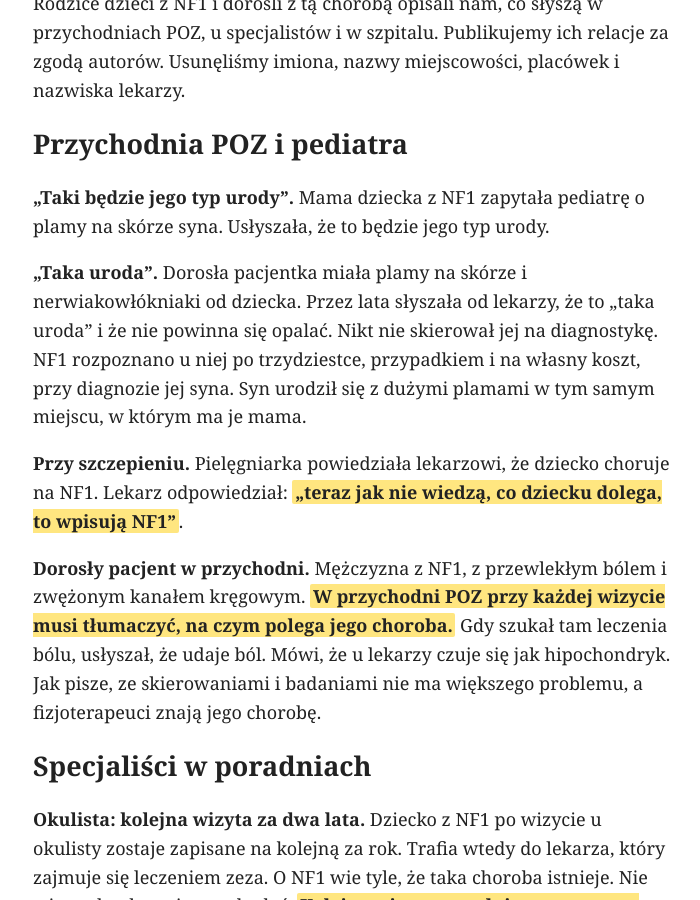
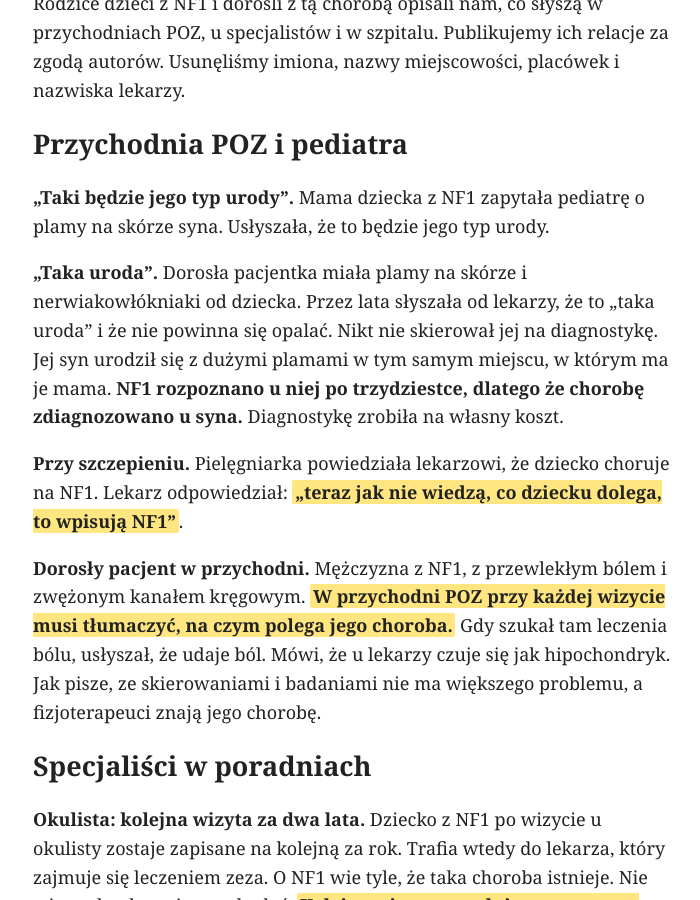
Before and after one commit to sylwiaeb/nf1news, a Jekyll site: the page built from _posts/2026-11-23-historie-pacjentow-z-nf.md, in a window 1280 px wide and 900 px high, scrolled down 564 px. Shown: the whole window, without its empty margins (287-987 px from the left). Built offline with Jekyll 4.4.1, drawn with Linux system fonts in a browser that asks for light colours; some of the changed text lies outside the part shown.

Commit message:
Szkic: diagnoza mamy po diagnozie syna
Co-Authored-By: Claude Opus 5.5 <noreply@anthropic.com>
Claude-Session: https://claude.ai/code/session_019jaYAT68TCeG7DBMMLMEMJ

```diff
--- a/_posts/2026-11-23-historie-pacjentow-z-nf.md
+++ b/_posts/2026-11-23-historie-pacjentow-z-nf.md
@@ -16,7 +16,7 @@ Rodzice dzieci z NF1 i dorośli z tą chorobą opisali nam, co słyszą w przych
 
 **„Taki będzie jego typ urody”.** Mama dziecka z NF1 zapytała pediatrę o plamy na skórze syna. Usłyszała, że to będzie jego typ urody.
 
-**„Taka uroda”.** Dorosła pacjentka miała plamy na skórze i nerwiakowłókniaki od dziecka. Przez lata słyszała od lekarzy, że to „taka uroda” i że nie powinna się opalać. Nikt nie skierował jej na diagnostykę. NF1 rozpoznano u niej po trzydziestce, przypadkiem i na własny koszt, przy diagnozie jej syna. Syn urodził się z dużymi plamami w tym samym miejscu, w którym ma je mama.
+**„Taka uroda”.** Dorosła pacjentka miała plamy na skórze i nerwiakowłókniaki od dziecka. Przez lata słyszała od lekarzy, że to „taka uroda” i że nie powinna się opalać. Nikt nie skierował jej na diagnostykę. Jej syn urodził się z dużymi plamami w tym samym miejscu, w którym ma je mama. **NF1 rozpoznano u niej po trzydziestce, dlatego że chorobę zdiagnozowano u syna.** Diagnostykę zrobiła na własny koszt.
 
 **Przy szczepieniu.** Pielęgniarka powiedziała lekarzowi, że dziecko choruje na NF1. Lekarz odpowiedział: **<mark>„teraz jak nie wiedzą, co dziecku dolega, to wpisują NF1”</mark>**.
 
@@ -49,7 +49,7 @@ Rodzice dzieci z NF1 i dorośli z tą chorobą opisali nam, co słyszą w przych
 | Gdzie | Lekarz | Co się stało |
 | --- | --- | --- |
 | POZ | pediatra | plamy na skórze: „taki będzie jego typ urody” |
-| POZ | lekarze przez lata | „taka uroda”, diagnoza NF1 po trzydziestce, na własny koszt |
+| POZ | lekarze przez lata | „taka uroda”; diagnoza NF1 po trzydziestce, bo zdiagnozowano syna |
 | POZ | lekarz przy szczepieniu | „jak nie wiedzą, co dziecku dolega, to wpisują NF1” |
 | POZ | lekarz rodzinny | tłumaczenie choroby przy każdej wizycie; „udaje ból” |
 | poradnia | okulista | wizyta za rok u lekarza od zeza, który nie wiedział, co zbadać; kolejna za 2 lata |
```
